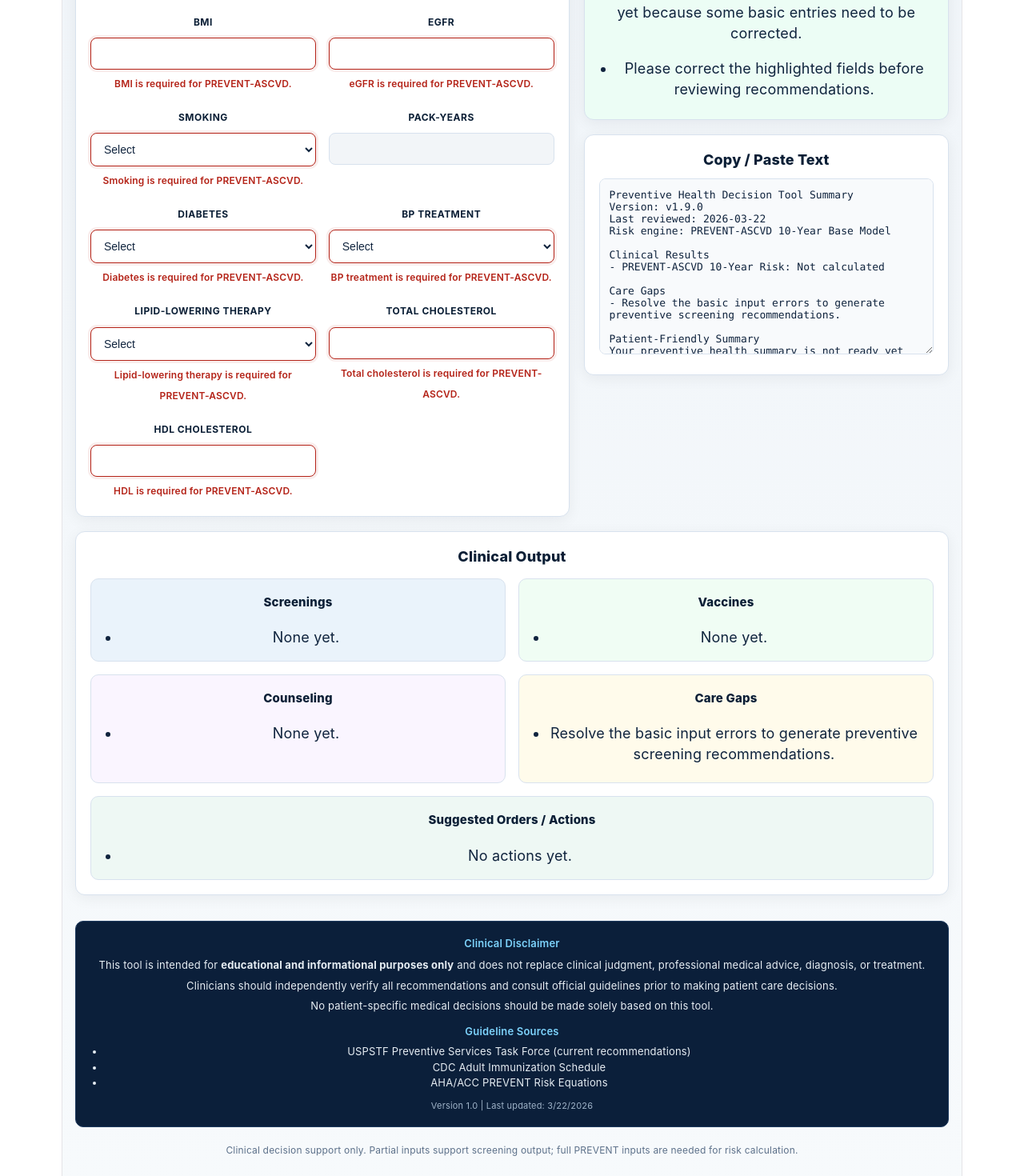
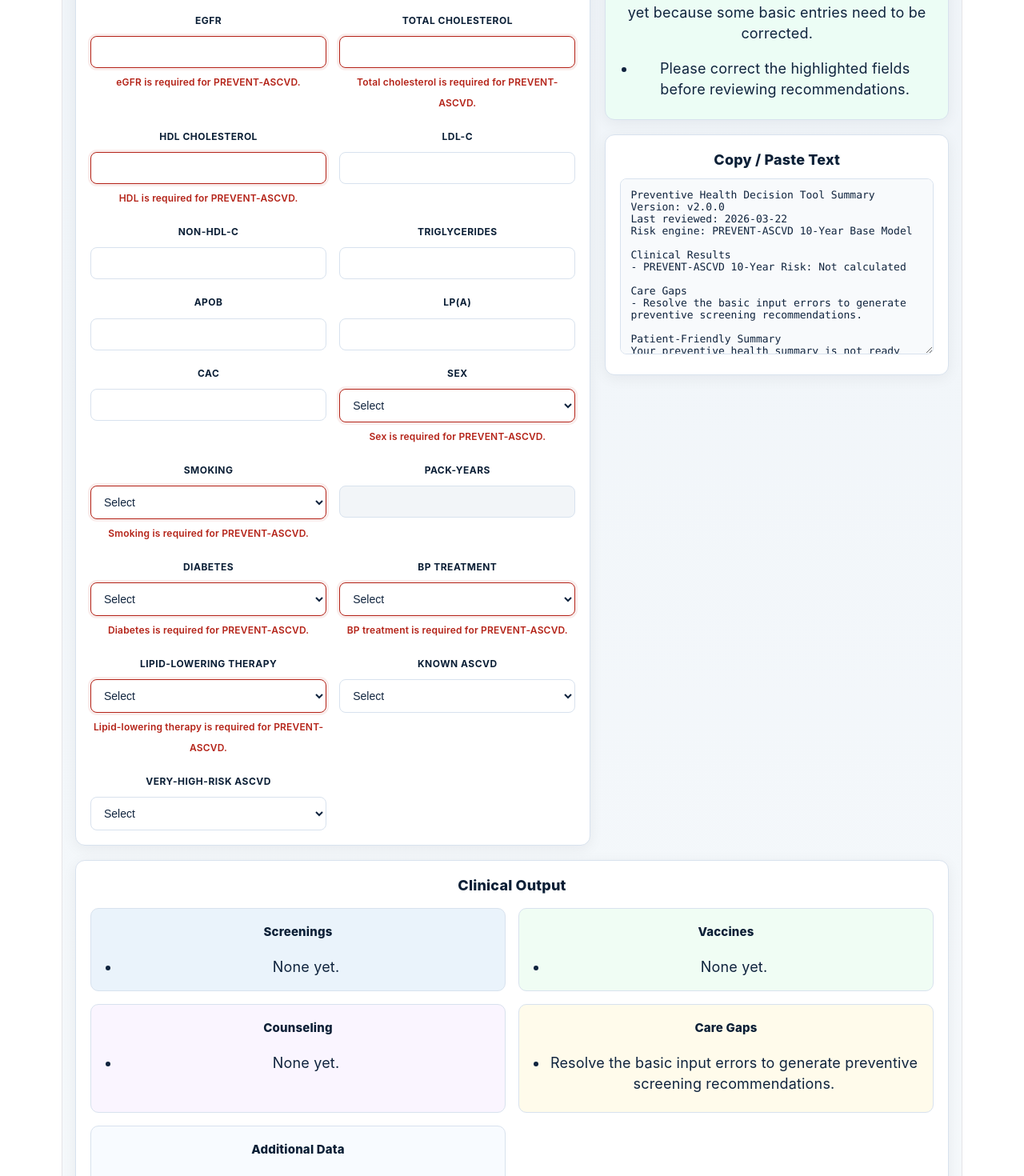
Before and after one commit to danbevington/preventive-health-tool, a React (Vite) app: page / in a window 1280 px wide. Shown: the part 600-2070 px from the top of the page at 80% size. Built offline with nearby package versions, Linux system fonts and the light colour scheme.

Commit message:
Disclaimer Update

```diff
--- a/src/App.jsx
+++ b/src/App.jsx
@@ -1,6 +1,6 @@
 import { useMemo, useState } from "react";
 
-const APP_VERSION = "v1.9.0";
+const APP_VERSION = "v2.0.0";
 const APP_LAST_REVIEWED = "2026-03-22";
 const RISK_ENGINE_LABEL = "PREVENT-ASCVD 10-Year Base Model";
 
@@ -17,6 +17,14 @@ const INITIAL_FORM = {
   lipidLowering: "",
   totalChol: "",
   hdl: "",
+  ldl: "",
+  nonHdl: "",
+  triglycerides: "",
+  knownAscvd: "",
+  veryHighRiskAscvd: "",
+  apob: "",
+  lpa: "",
+  cac: "",
   packYears: "",
 };
 
@@ -153,6 +161,7 @@ function buttonStyle(kind = "default") {
       fontWeight: 700,
     };
   }
+
   if (kind === "accent") {
     return {
       padding: "10px 14px",
@@ -164,6 +173,7 @@ function buttonStyle(kind = "default") {
       fontWeight: 700,
     };
   }
+
   return {
     padding: "10px 14px",
     borderRadius: "8px",
@@ -324,6 +334,50 @@ function validatePreventInputs(form) {
   return errors;
 }
 
+function validateAdditionalInputs(form) {
+  const errors = {};
+  const ldl = parseNum(form.ldl);
+  const nonHdl = parseNum(form.nonHdl);
+  const tg = parseNum(form.triglycerides);
+  const apob = parseNum(form.apob);
+  const lpa = parseNum(form.lpa);
+  const cac = parseNum(form.cac);
+
+  if (form.ldl !== "" && (!Number.isFinite(ldl) || ldl < 20 || ldl > 400)) {
+    errors.ldl = "LDL-C must be 20–400.";
+  }
+
+  if (form.nonHdl !== "" && (!Number.isFinite(nonHdl) || nonHdl < 30 || nonHdl > 500)) {
+    errors.nonHdl = "Non-HDL-C must be 30–500.";
+  }
+
+  if (form.triglycerides !== "" && (!Number.isFinite(tg) || tg < 20 || tg > 2000)) {
+    errors.triglycerides = "Triglycerides must be 20–2000.";
+  }
+
+  if (form.apob !== "" && (!Number.isFinite(apob) || apob < 20 || apob > 300)) {
+    errors.apob = "ApoB must be 20–300.";
+  }
+
+  if (form.lpa !== "" && (!Number.isFinite(lpa) || lpa < 0 || lpa > 500)) {
+    errors.lpa = "Lp(a) must be 0–500.";
+  }
+
+  if (form.cac !== "" && (!Number.isFinite(cac) || cac < 0 || cac > 5000)) {
+    errors.cac = "CAC must be 0–5000.";
+  }
+
+  if (form.knownAscvd !== "" && !["Y", "N"].includes(form.knownAscvd)) {
+    errors.knownAscvd = "Known ASCVD must be Y or N.";
+  }
+
+  if (form.veryHighRiskAscvd !== "" && !["Y", "N"].includes(form.veryHighRiskAscvd)) {
+    errors.veryHighRiskAscvd = "Very-high-risk ASCVD must be Y or N.";
+  }
+
+  return errors;
+}
+
 function calcPreventAscvd({
   age,
   sex,
@@ -410,6 +464,7 @@ export default function App() {
 
   const screeningErrors = useMemo(() => validateScreeningInputs(form), [form]);
   const preventErrors = useMemo(() => validatePreventInputs(form), [form]);
+  const additionalErrors = useMemo(() => validateAdditionalInputs(form), [form]);
 
   const handleChange = (e) => {
     const { name, value } = e.target;
@@ -450,12 +505,19 @@ export default function App() {
     const dbp = parseNum(form.dbp);
     const bmi = parseNum(form.bmi);
     const packYears = parseNum(form.packYears);
+    const ldl = parseNum(form.ldl);
+    const nonHdl = parseNum(form.nonHdl);
+    const tg = parseNum(form.triglycerides);
+    const apob = parseNum(form.apob);
+    const lpa = parseNum(form.lpa);
+    const cac = parseNum(form.cac);
 
     const screenings = [];
     const vaccines = [];
     const counseling = [];
     const careGaps = [];
     const orders = [];
+    const notes = [];
 
     if (Object.keys(screeningErrors).length > 0) {
       return {
@@ -464,6 +526,7 @@ export default function App() {
         counseling,
         careGaps: ["Resolve the basic input errors to generate preventive screening recommendations."],
         orders,
+        notes,
       };
     }
 
@@ -543,7 +606,16 @@ export default function App() {
       );
     }
 
-    return { screenings, vaccines, counseling, careGaps, orders };
+    if (Number.isFinite(ldl)) notes.push(`LDL-C: ${ldl} mg/dL`);
+    if (Number.isFinite(nonHdl)) notes.push(`Non-HDL-C: ${nonHdl} mg/dL`);
+    if (Number.isFinite(tg)) notes.push(`Triglycerides: ${tg} mg/dL`);
+    if (Number.isFinite(apob)) notes.push(`ApoB: ${apob} mg/dL`);
+    if (Number.isFinite(lpa)) notes.push(`Lp(a): ${lpa}`);
+    if (Number.isFinite(cac)) notes.push(`CAC: ${cac}`);
+    if (form.knownAscvd === "Y") notes.push("Known ASCVD reported");
+    if (form.veryHighRiskAscvd === "Y") notes.push("Very-high-risk ASCVD reported");
+
+    return { screenings, vaccines, counseling, careGaps, orders, notes };
   }, [form, screeningErrors, preventRisk, preventCategory.label]);
 
   const patientSummary = useMemo(() => {
@@ -620,6 +692,12 @@ export default function App() {
       lines.push("");
     }
 
+    if (derived.notes.length > 0) {
+      lines.push("Additional Data");
+      derived.notes.forEach((item) => lines.push(`- ${item}`));
+      lines.push("");
+    }
+
     lines.push("Patient-Friendly Summary");
     lines.push(patientSummary.intro);
     patientSummary.steps.forEach((item) => lines.push(`- ${item}`));
@@ -637,7 +715,10 @@ export default function App() {
     }
   };
 
-  const mergedError = (name) => screeningErrors[name] || preventErrors[name];
+  const mergedError = (name) =>
+    screeningErrors[name] || preventErrors[name] || additionalErrors[name];
+
+  const riskBadge = getRiskBadgeStyle(preventCategory.label);
 
   return (
     <div
@@ -645,7 +726,8 @@ export default function App() {
         minHeight: "100vh",
         background: `linear-gradient(180deg, ${COLORS.pageBg} 0%, #f7fafc 100%)`,
         padding: "24px 16px 40px",
-        fontFamily: 'Inter, ui-sans-serif, system-ui, -apple-system, BlinkMacSystemFont, "Segoe UI", sans-serif',
+        fontFamily:
+          'Inter, ui-sans-serif, system-ui, -apple-system, BlinkMacSystemFont, "Segoe UI", sans-serif',
         color: COLORS.text,
       }}
     >
@@ -657,7 +739,7 @@ export default function App() {
         }
       `}</style>
 
-      <div style={{ maxWidth: "1240px", margin: "0 auto" }}>
+      <div style={{ maxWidth: "1280px", margin: "0 auto" }}>
         <div
           style={{
             background: `linear-gradient(135deg, ${COLORS.shell} 0%, ${COLORS.shell2} 100%)`,
@@ -668,14 +750,21 @@ export default function App() {
             boxShadow: "0 12px 32px rgba(15,23,42,0.22)",
           }}
         >
-          <div style={{ fontSize: "12px", textTransform: "uppercase", letterSpacing: "0.12em", opacity: 0.72 }}>
+          <div
+            style={{
+              fontSize: "12px",
+              textTransform: "uppercase",
+              letterSpacing: "0.12em",
+              opacity: 0.72,
+            }}
+          >
             Clinical Decision Support
           </div>
           <div style={{ fontSize: "28px", fontWeight: 800, marginTop: "6px" }}>
             Preventive Health Decision Tool
           </div>
           <div style={{ marginTop: "8px", fontSize: "14px", opacity: 0.86 }}>
-            Minimal inputs can generate preventive screenings; complete inputs generate PREVENT-ASCVD risk.
+            Partial inputs support preventive screening output; complete inputs generate PREVENT-ASCVD risk.
           </div>
         </div>
 
@@ -695,33 +784,90 @@ export default function App() {
           </div>
         </div>
 
-        <div className="no-print" style={{ display: "flex", gap: "10px", marginBottom: "16px", flexWrap: "wrap" }}>
-          <button type="button" onClick={handleReset} style={buttonStyle("default")}>Reset Form</button>
-          <button type="button" onClick={handlePrint} style={buttonStyle("primary")}>Print / Export Summary</button>
-          <button type="button" onClick={handleCopy} style={buttonStyle("accent")}>Copy Results</button>
+        <div
+          className="no-print"
+          style={{ display: "flex", gap: "10px", marginBottom: "16px", flexWrap: "wrap" }}
+        >
+          <button type="button" onClick={handleReset} style={buttonStyle("default")}>
+            Reset Form
+          </button>
+          <button type="button" onClick={handlePrint} style={buttonStyle("primary")}>
+            Print / Export Summary
+          </button>
+          <button type="button" onClick={handleCopy} style={buttonStyle("accent")}>
+            Copy Results
+          </button>
           {copyStatus && (
-            <span style={{ alignSelf: "center", fontSize: "13px", color: COLORS.primary, fontWeight: 700 }}>
+            <span
+              style={{
+                alignSelf: "center",
+                fontSize: "13px",
+                color: COLORS.primary,
+                fontWeight: 700,
+              }}
+            >
               {copyStatus}
             </span>
           )}
         </div>
 
-        <div style={{ display: "grid", gridTemplateColumns: "1.15fr 0.85fr", gap: "18px", alignItems: "start" }}>
+        <div
+          style={{
+            display: "grid",
+            gridTemplateColumns: "1.2fr 0.8fr",
+            gap: "18px",
+            alignItems: "start",
+          }}
+        >
           <div className="no-print" style={cardStyle()}>
-            <div style={{ fontSize: "18px", fontWeight: 800, color: COLORS.heading, marginBottom: "16px" }}>
+            <div
+              style={{
+                fontSize: "18px",
+                fontWeight: 800,
+                color: COLORS.heading,
+                marginBottom: "16px",
+              }}
+            >
               Patient Inputs
             </div>
 
             <div style={{ display: "grid", gridTemplateColumns: "1fr 1fr", gap: "16px" }}>
-              <div>
-                <label style={labelStyle()}>Age</label>
-                <input type="number" name="age" value={form.age} onChange={handleChange} style={fieldStyle(!!mergedError("age"))} />
-                {mergedError("age") && <div style={errorStyle()}>{mergedError("age")}</div>}
+              {[
+                ["age", "Age"],
+                ["sbp", "Systolic BP"],
+                ["dbp", "Diastolic BP"],
+                ["bmi", "BMI"],
+                ["egfr", "eGFR"],
+                ["totalChol", "Total cholesterol"],
+                ["hdl", "HDL cholesterol"],
+                ["ldl", "LDL-C"],
+                ["nonHdl", "Non-HDL-C"],
+                ["triglycerides", "Triglycerides"],
+                ["apob", "ApoB"],
+                ["lpa", "Lp(a)"],
+                ["cac", "CAC"],
+              ].map(([name, label]) => (
+                <div key={name}>
+                  <label style={labelStyle()}>{label}</label>
+                  <input
+                    type="number"
+                    name={name}
+                    value={form[name]}
+                    onChange={handleChange}
+                    style={fieldStyle(!!mergedError(name))}
+                  />
+                  {mergedError(name) && <div style={errorStyle()}>{mergedError(name)}</div>}
                 </div>
+              ))}
 
               <div>
                 <label style={labelStyle()}>Sex</label>
-                <select name="sex" value={form.sex} onChange={handleChange} style={fieldStyle(!!mergedError("sex"))}>
+                <select
+                  name="sex"
+                  value={form.sex}
+                  onChange={handleChange}
+                  style={fieldStyle(!!mergedError("sex"))}
+                >
                   <option value="">Select</option>
                   <option value="male">Male</option>
                   <option value="female">Female</option>
@@ -730,32 +876,13 @@ export default function App() {
               </div>
 
               <div>
-                <label style={labelStyle()}>Systolic BP</label>
-                <input type="number" name="sbp" value={form.sbp} onChange={handleChange} style={fieldStyle(!!mergedError("sbp"))} />
-                {mergedError("sbp") && <div style={errorStyle()}>{mergedError("sbp")}</div>}
-              </div>
-
-              <div>
-                <label style={labelStyle()}>Diastolic BP</label>
-                <input type="number" name="dbp" value={form.dbp} onChange={handleChange} style={fieldStyle(!!mergedError("dbp"))} />
-                {mergedError("dbp") && <div style={errorStyle()}>{mergedError("dbp")}</div>}
-              </div>
-
-              <div>
-                <label style={labelStyle()}>BMI</label>
-                <input type="number" name="bmi" value={form.bmi} onChange={handleChange} style={fieldStyle(!!preventErrors.bmi)} />
-                {preventErrors.bmi && <div style={errorStyle()}>{preventErrors.bmi}</div>}
-              </div>
-
-              <div>
-                <label style={labelStyle()}>eGFR</label>
-                <input type="number" name="egfr" value={form.egfr} onChange={handleChange} style={fieldStyle(!!preventErrors.egfr)} />
-                {preventErrors.egfr && <div style={errorStyle()}>{preventErrors.egfr}</div>}
-              </div>
-
-              <div>
                 <label style={labelStyle()}>Smoking</label>
-                <select name="smoking" value={form.smoking} onChange={handleChange} style={fieldStyle(!!mergedError("smoking"))}>
+                <select
+                  name="smoking"
+                  value={form.smoking}
+                  onChange={handleChange}
+                  style={fieldStyle(!!mergedError("smoking"))}
+                >
                   <option value="">Select</option>
                   <option value="Y">Yes</option>
                   <option value="N">No</option>
@@ -772,66 +899,55 @@ export default function App() {
                   onChange={handleChange}
                   disabled={form.smoking !== "Y"}
                   style={{
-                    ...fieldStyle(!!screeningErrors.packYears),
+                    ...fieldStyle(!!mergedError("packYears")),
                     background: form.smoking !== "Y" ? "#f2f5f8" : "#fff",
                   }}
                 />
-                {screeningErrors.packYears && <div style={errorStyle()}>{screeningErrors.packYears}</div>}
+                {mergedError("packYears") && <div style={errorStyle()}>{mergedError("packYears")}</div>}
               </div>
 
-              <div>
-                <label style={labelStyle()}>Diabetes</label>
-                <select name="diabetes" value={form.diabetes} onChange={handleChange} style={fieldStyle(!!preventErrors.diabetes)}>
+              {[
+                ["diabetes", "Diabetes"],
+                ["bpTreated", "BP treatment"],
+                ["lipidLowering", "Lipid-lowering therapy"],
+                ["knownAscvd", "Known ASCVD"],
+                ["veryHighRiskAscvd", "Very-high-risk ASCVD"],
+              ].map(([name, label]) => (
+                <div key={name}>
+                  <label style={labelStyle()}>{label}</label>
+                  <select
+                    name={name}
+                    value={form[name]}
+                    onChange={handleChange}
+                    style={fieldStyle(!!mergedError(name))}
+                  >
                     <option value="">Select</option>
                     <option value="Y">Yes</option>
                     <option value="N">No</option>
                   </select>
-                {preventErrors.diabetes && <div style={errorStyle()}>{preventErrors.diabetes}</div>}
+                  {mergedError(name) && <div style={errorStyle()}>{mergedError(name)}</div>}
                 </div>
-
-              <div>
-                <label style={labelStyle()}>BP treatment</label>
-                <select name="bpTreated" value={form.bpTreated} onChange={handleChange} style={fieldStyle(!!preventErrors.bpTreated)}>
-                  <option value="">Select</option>
-                  <option value="Y">Yes</option>
-                  <option value="N">No</option>
-                </select>
-                {preventErrors.bpTreated && <div style={errorStyle()}>{preventErrors.bpTreated}</div>}
-              </div>
-
-              <div>
-                <label style={labelStyle()}>Lipid-lowering therapy</label>
-                <select name="lipidLowering" value={form.lipidLowering} onChange={handleChange} style={fieldStyle(!!preventErrors.lipidLowering)}>
-                  <option value="">Select</option>
-                  <option value="Y">Yes</option>
-                  <option value="N">No</option>
-                </select>
-                {preventErrors.lipidLowering && <div style={errorStyle()}>{preventErrors.lipidLowering}</div>}
-              </div>
-
-              <div>
-                <label style={labelStyle()}>Total cholesterol</label>
-                <input type="number" name="totalChol" value={form.totalChol} onChange={handleChange} style={fieldStyle(!!preventErrors.totalChol)} />
-                {preventErrors.totalChol && <div style={errorStyle()}>{preventErrors.totalChol}</div>}
-              </div>
-
-              <div>
-                <label style={labelStyle()}>HDL cholesterol</label>
-                <input type="number" name="hdl" value={form.hdl} onChange={handleChange} style={fieldStyle(!!preventErrors.hdl)} />
-                {preventErrors.hdl && <div style={errorStyle()}>{preventErrors.hdl}</div>}
-              </div>
+              ))}
             </div>
           </div>
 
           <div style={{ display: "grid", gap: "18px" }}>
             <div className="print-card" style={cardStyle(COLORS.cardSoft)}>
-              <div style={{ display: "flex", justifyContent: "space-between", alignItems: "center", gap: "10px", marginBottom: "10px" }}>
+              <div
+                style={{
+                  display: "flex",
+                  justifyContent: "space-between",
+                  alignItems: "center",
+                  gap: "10px",
+                  marginBottom: "10px",
+                }}
+              >
                 <div style={{ fontSize: "18px", fontWeight: 800, color: COLORS.heading }}>
                   Risk Overview
                 </div>
                 <span
                   style={{
-                    ...getRiskBadgeStyle(preventCategory.label),
+                    ...riskBadge,
                     borderRadius: "999px",
                     padding: "7px 12px",
                     fontSize: "12px",
@@ -842,7 +958,14 @@ export default function App() {
                 </span>
               </div>
 
-              <div style={{ fontSize: "32px", fontWeight: 800, color: COLORS.primaryDark, lineHeight: 1 }}>
+              <div
+                style={{
+                  fontSize: "32px",
+                  fontWeight: 800,
+                  color: COLORS.primaryDark,
+                  lineHeight: 1,
+                }}
+              >
                 {preventRisk != null ? `${preventRisk}%` : "—"}
               </div>
 
@@ -858,19 +981,35 @@ export default function App() {
             </div>
 
             <div className="print-card" style={cardStyle(COLORS.accentSoft)}>
-              <div style={{ fontSize: "18px", fontWeight: 800, color: COLORS.accent, marginBottom: "10px" }}>
+              <div
+                style={{
+                  fontSize: "18px",
+                  fontWeight: 800,
+                  color: COLORS.accent,
+                  marginBottom: "10px",
+                }}
+              >
                 Patient-Friendly Summary
               </div>
               <p style={{ marginTop: 0, color: COLORS.text }}>{patientSummary.intro}</p>
               <ul style={{ paddingLeft: "20px", marginBottom: 0 }}>
                 {patientSummary.steps.map((item, i) => (
-                  <li key={i} style={{ marginBottom: "6px" }}>{item}</li>
+                  <li key={i} style={{ marginBottom: "6px" }}>
+                    {item}
+                  </li>
                 ))}
               </ul>
             </div>
 
             <div className="no-print" style={cardStyle()}>
-              <div style={{ fontSize: "18px", fontWeight: 800, color: COLORS.heading, marginBottom: "10px" }}>
+              <div
+                style={{
+                  fontSize: "18px",
+                  fontWeight: 800,
+                  color: COLORS.heading,
+                  marginBottom: "10px",
+                }}
+              >
                 Copy / Paste Text
               </div>
               <textarea
@@ -894,7 +1033,14 @@ export default function App() {
         </div>
 
         <div className="print-card" style={{ ...cardStyle(), marginTop: "18px" }}>
-          <div style={{ fontSize: "18px", fontWeight: 800, color: COLORS.heading, marginBottom: "14px" }}>
+          <div
+            style={{
+              fontSize: "18px",
+              fontWeight: 800,
+              color: COLORS.heading,
+              marginBottom: "14px",
+            }}
+          >
             Clinical Output
           </div>
 
@@ -904,6 +1050,7 @@ export default function App() {
               { title: "Vaccines", items: derived.vaccines, bg: COLORS.successSoft },
               { title: "Counseling", items: derived.counseling, bg: COLORS.purpleSoft },
               { title: "Care Gaps", items: derived.careGaps, bg: COLORS.warningSoft },
+              { title: "Additional Data", items: derived.notes, bg: COLORS.cardSoft },
             ].map((section) => (
               <div
                 key={section.title}
@@ -914,7 +1061,14 @@ export default function App() {
                   padding: "16px",
                 }}
               >
-                <div style={{ fontSize: "15px", fontWeight: 800, color: COLORS.heading, marginBottom: "8px" }}>
+                <div
+                  style={{
+                    fontSize: "15px",
+                    fontWeight: 800,
+                    color: COLORS.heading,
+                    marginBottom: "8px",
+                  }}
+                >
                   {section.title}
                 </div>
                 <ul style={{ paddingLeft: "20px", marginBottom: 0 }}>
@@ -938,7 +1092,14 @@ export default function App() {
                 padding: "16px",
               }}
             >
-              <div style={{ fontSize: "15px", fontWeight: 800, color: COLORS.heading, marginBottom: "8px" }}>
+              <div
+                style={{
+                  fontSize: "15px",
+                  fontWeight: 800,
+                  color: COLORS.heading,
+                  marginBottom: "8px",
+                }}
+              >
                 Suggested Orders / Actions
               </div>
               <ul style={{ paddingLeft: "20px", marginBottom: 0 }}>
@@ -983,6 +1144,10 @@ export default function App() {
             No patient-specific medical decisions should be made solely based on this tool.
           </div>
 
+          <div style={{ marginTop: "6px" }}>
+            Recommendations reflect guideline logic last reviewed on {APP_LAST_REVIEWED} and may change as USPSTF, CDC, and AHA/ACC guidance is updated.
+          </div>
+
           <div style={{ marginTop: "12px", fontWeight: "600", color: "#7dd3fc" }}>
             Guideline Sources
           </div>
@@ -994,11 +1159,18 @@ export default function App() {
           </ul>
 
           <div style={{ marginTop: "10px", fontSize: "11px", color: "#9fb3c8" }}>
-            Version 1.0 | Last updated: {new Date().toLocaleDateString()}
+            Version {APP_VERSION} | Last reviewed: {APP_LAST_REVIEWED}
           </div>
         </div>
 
-        <div style={{ textAlign: "center", fontSize: "12px", color: COLORS.textSoft, marginTop: "16px" }}>
+        <div
+          style={{
+            textAlign: "center",
+            fontSize: "12px",
+            color: COLORS.textSoft,
+            marginTop: "16px",
+          }}
+        >
           Clinical decision support only. Partial inputs support screening output; full PREVENT inputs are needed for risk calculation.
         </div>
       </div>
```
Lines whose indentation alone changed are shown as unchanged.
